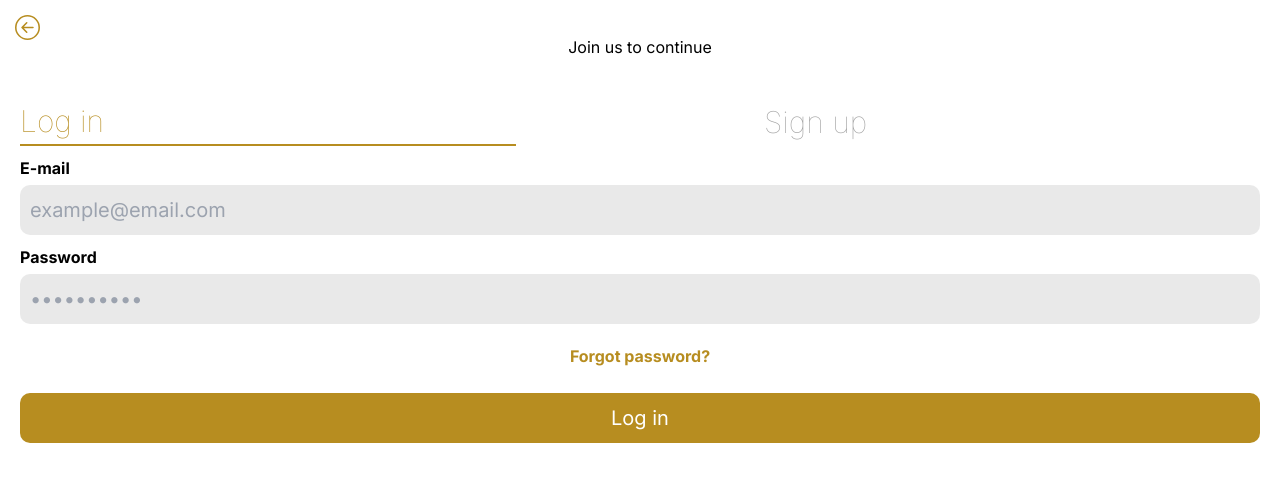
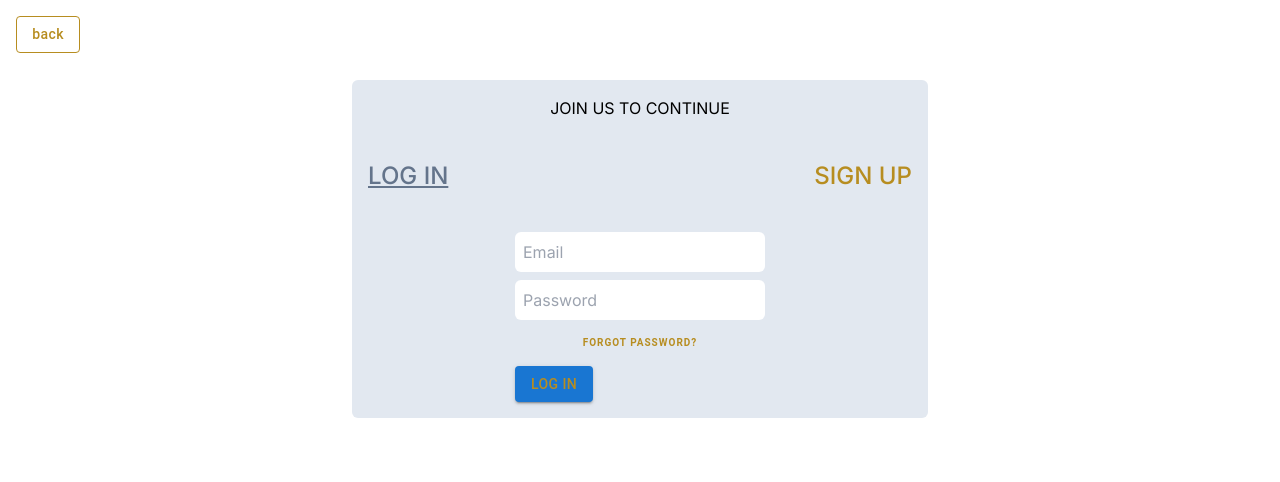
Before and after one commit to Pi0t3r/AutoHunt, a Next.js app: page /register in a window 1280 px wide. Shown: the top 482 px of the page. Built offline with nearby package versions, Linux system fonts and the light colour scheme.

Commit message:
small correcting styles in page.tsx in folder myAdvert;deleted styles css from page.tsx in folder register;deleted file register.module.css;

```diff
--- a/app/register/page.tsx
+++ b/app/register/page.tsx
@@ -4,8 +4,7 @@ import RegisterForm from "@/components/registerForm/RegisterForm";
 import { ActiveButton } from "@/types/myTypes";
 import Link from "next/link";
 import { useEffect, useState } from "react";
-import { BsArrowLeftCircle } from "react-icons/bs";
-import styles from "./register.module.css";
+import { Button } from "@mui/material";
 
 export default function Register() {
   const [activeButton, setActiveButton] = useState<ActiveButton>("login");
@@ -15,21 +14,32 @@ export default function Register() {
   };
 
   return (
-    <div className={styles.div}>
-      <Link className={styles.back} href="/">
-        <BsArrowLeftCircle />
+    <div>
+      <Link href="/" className="absolute top-0 left-0 p-4">
+        <Button
+          variant="outlined"
+          sx={{
+            borderColor: "#b78d20",
+            color: "#b78d20",
+            textTransform: "lowercase",
+
+            ":hover": { borderColor: "#a67c10", color: "#b78d20" },
+          }}
+        >
+          Back
+        </Button>
       </Link>
-      <h1>Join us to continue</h1>
-      <div className={styles.form}>
-        <div className={styles.formButton}>
+      <div className="flex flex-col justify-center items-center mt-20 bg-slate-200 w-full max-w-xl mx-auto rounded-md p-4">
+        <h1 className="uppercase">Join us to continue</h1>
+        <div className="flex flex-row justify-between w-full max-w-xl my-10">
           <button
-            className={activeButton === "login" ? styles.active : ""}
+            className={`${activeButton === "login" ? "text-slate-500 underline" : ""} uppercase font-medium text-main text-2xl`}
             onClick={() => handleButtonClick("login")}
           >
             Log in
           </button>
           <button
-            className={activeButton === "signup" ? styles.active : ""}
+            className={`${activeButton === "signup" ? "text-slate-500 underline" : ""} text-2xl uppercase font-medium text-main`}
             onClick={() => handleButtonClick("signup")}
           >
             Sign up
--- a/app/register/register.module.css
+++ /dev/null
@@ -1,127 +0,0 @@
-.div {
-  position: relative;
-  text-align: center;
-  padding: 35px 20px;
-}
-.div .back {
-  position: absolute;
-  left: 0;
-  top: 0;
-  padding: 15px;
-}
-.div .back svg {
-  width: 25px;
-  height: 25px;
-  color: #b78d20;
-}
-.containerButton {
-  display: flex;
-  flex-direction: column;
-  margin-bottom: 25px;
-}
-.containerButton button {
-  background: none;
-  border: 2px solid #b78d20;
-  padding: 10px;
-  margin: 5px 0;
-  border-radius: 10px;
-  display: flex;
-  flex-direction: row;
-  align-items: center;
-  justify-content: center;
-  font-size: 17px;
-}
-.containerButton button span {
-  margin-left: 10px;
-}
-.or {
-  font-weight: bold;
-  text-transform: uppercase;
-  position: relative;
-  display: inline-block;
-  width: 100%;
-}
-.or::after,
-.or::before {
-  content: "";
-  position: absolute;
-  top: 50%;
-  height: 1px;
-  width: 40%;
-  background-color: black;
-}
-
-.or::after {
-  right: 0;
-}
-.or::before {
-  left: 0;
-}
-
-.form {
-  margin-top: 40px;
-  display: flex;
-  flex-direction: column;
-  text-align: left;
-}
-.formButton {
-  display: flex;
-  flex-direction: row;
-  justify-content: space-between;
-}
-.formButton button {
-  background: none;
-  border: none;
-  font-size: 30px;
-  text-align: left;
-  width: 40%;
-  color: #a3a3a3;
-  font-weight: 100;
-}
-button.active {
-  color: #b78d20;
-  border-bottom: 2px solid #b78d20;
-}
-.form form {
-  display: flex;
-  flex-direction: column;
-}
-.form form label {
-  font-weight: bold;
-  margin-top: 10px;
-}
-.form form input {
-  margin-top: 5px;
-  font-size: 20px;
-  border: none;
-  padding: 10px;
-  background-color: #a3a3a33e;
-  border-radius: 10px;
-}
-.form form a {
-  text-align: center;
-  text-decoration: none;
-  color: #b78d20;
-  font-weight: bold;
-  margin: 20px 0;
-  box-shadow: #a3a3a33e;
-}
-.form form .submit {
-  background-color: #b78d20;
-  color: white;
-  cursor: pointer;
-}
-
-.checkboxDiv{
-    margin-top: 20px;
-    display: flex;
-    align-items:flex-start;
-}
-.checkboxDiv p {
-    font-size: 12px;
-    margin-left: 10px;
-}
-.checkboxDiv input {
-    width: 20px;
-    height: 20px;
-}
--- a/components/LoginForm/LoginForm.tsx
+++ b/components/LoginForm/LoginForm.tsx
@@ -2,9 +2,9 @@ import { signInWithEmailAndPassword } from "@firebase/auth";
 import Link from "next/link";
 import { useRouter } from "next/navigation";
 import React, { useState } from "react";
-import styles from "../../app/register/register.module.css";
 import { useUserContext } from "../../context/UserContext";
 import { auth } from "../../firebase";
+import { Button } from "@mui/material";
 // This component represents a login form.
 const LoginForm = () => {
   const [email, setEmail] = useState("");
@@ -50,31 +50,58 @@ const LoginForm = () => {
     }
   };
   return (
-    <form action="login" onSubmit={handleSubmitLogin}>
-      <label htmlFor="email">E-mail</label>
+    <form
+      action="login"
+      onSubmit={handleSubmitLogin}
+      className="flex flex-col items-start justify-center gap-2"
+    >
+      <label>
         <input
-        id="email"
           name="email"
           type="email"
           value={email}
           onChange={(e) => setEmail(e.target.value)}
-        placeholder="example@email.com"
+          placeholder="Email"
           required
+          className="p-2 rounded-md"
         />
-      <label htmlFor="password">Password</label>
+      </label>
+      <label htmlFor="password">
         <input
-        id="password"
           name="password"
           type="password"
           value={password}
           onChange={(e) => setPassword(e.target.value)}
-        placeholder="••••••••••"
+          placeholder="Password"
           required
+          className="p-2 rounded-md"
         />
+      </label>
+      <Button
+        variant="text"
+        sx={{
+          letterSpacing: "1px",
+          fontWeight: "bold",
+          fontSize: "10px",
+          color: "#b78d20",
+          alignSelf: "center",
+          transition: "scale .5s",
+          ":hover": { scale: "1.1", background: "none" },
+        }}
+      >
         <Link href="/register/forgot">
           <span>Forgot password?</span>
         </Link>
-      <input type="submit" value="Log in" className={styles.submit} />
+      </Button>
+      <Button
+      variant="contained"
+        type="submit"
+        sx={{
+          color: "#b78d20",
+        }}
+      >
+        Log in
+      </Button>
       {errorMessage && <p>{errorMessage}</p>}
     </form>
   );
--- a/components/Offers/Offers.tsx
+++ b/components/Offers/Offers.tsx
@@ -10,6 +10,7 @@ import MenuItem from "@mui/material/MenuItem";
 import FormControl from "@mui/material/FormControl";
 import ReactPaginate from "react-paginate";
 import Select, { SelectChangeEvent } from "@mui/material/Select";
+import { Button } from "@mui/material";
 
 // Defining the Offers component
 export default function Offers() {
@@ -87,9 +88,19 @@ export default function Offers() {
                     </p>
                   </div>
                   <div className="flex flex-row flex-wrap justify-between items-center mt-4">
-                    <button className="bg-main rounded-md p-2 text-white font-medium">
-                      <Link href={`/advert/${post.id}`}>Show more</Link>
-                    </button>
+                    <Button
+                      variant="contained"
+                      sx={{
+                        letterSpacing: "1px",
+                        fontWeight: "bold",
+                        fontSize: "10px",
+                        background: "#b78d20",
+                        transition:"scale .5s",
+                        ":hover": { backgroundColor: "#a67c10", scale:"1.1" },
+                      }}
+                    >
+                      <Link href={`advert/${post.id}`}>Show more</Link>
+                    </Button>
                     <p className="text-xs text-slate-500">
                       Advert added:{" "}
                       <span className="font-bold">{post.createAdvert}</span>
--- a/components/RegisterForm/RegisterForm.tsx
+++ b/components/RegisterForm/RegisterForm.tsx
@@ -2,7 +2,6 @@ import { createUserWithEmailAndPassword, getAuth } from "@firebase/auth"; // Imp
 import { collection, doc, setDoc } from "firebase/firestore"; // Import Firebase Firestore functions
 import React, { useState } from "react"; // Import React and useState hook
 import { AiOutlineCloseCircle } from "react-icons/ai"; // Import AiOutlineCloseCircle icon from react-icons
-import styles from "../../app/register/register.module.css"; // Import CSS styles
 import { db } from "../../firebase"; // Import Firebase database instance
 
 // RegisterForm component
@@ -88,7 +87,7 @@ const RegisterForm = () => {
           onChange={(e) => setPassword(e.target.value)} // Update the "password" state on input change
         />
       </label>
-      <div className={styles.checkboxDiv}>
+      <div>
         <input type="checkbox" required />
         <p>
           {/* Terms and conditions message */}I acknowledge that I have read and
@@ -109,7 +108,7 @@ const RegisterForm = () => {
           <p>You have been registered! Now go to the Login tab and log in.</p>
         </div>
       )}
-      <input type="submit" value="Create account" className={styles.submit} />
+      <input type="submit" value="Create account" />
     </form>
   );
 };
--- a/components/footer/Footer.tsx
+++ b/components/footer/Footer.tsx
@@ -1,7 +1,7 @@
 import { BsFacebook, BsInstagram, BsYoutube, BsTwitter } from "react-icons/bs";
 export default function Footer() {
   return (
-    <div className="flex flex-row flex-wrap gap-2 bg-black text-white">
+    <div className="flex flex-row flex-wrap gap-2 justify-center bg-black text-white">
       <div className="flex flex-row flex-wrap justify-around p-5 w-full max-w-56">
         <BsFacebook />
         <BsInstagram />
```
Also changed, not shown: app/profile/myAdvert/page.tsx (+14 -10 lines). Lines whose indentation alone changed are shown as unchanged.
